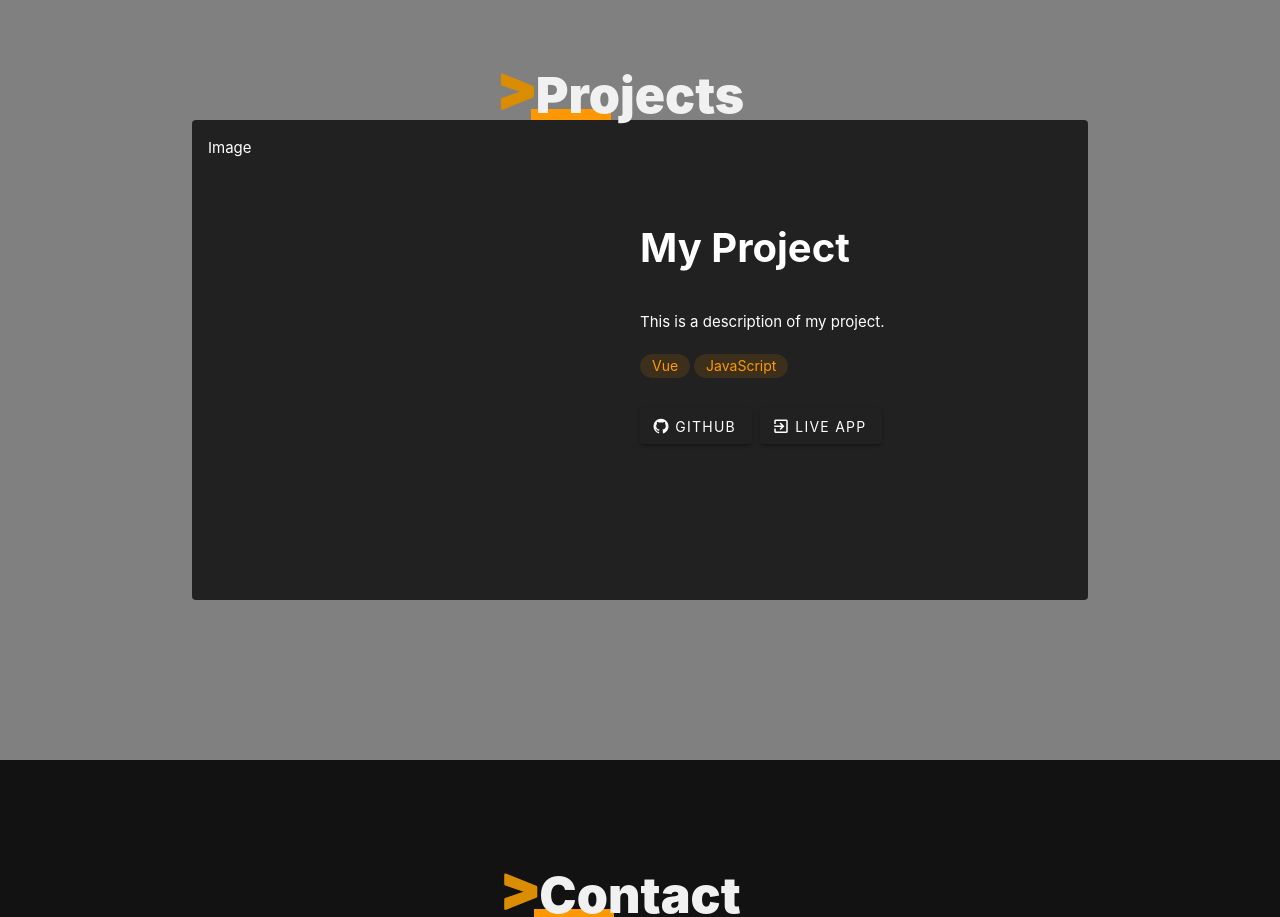
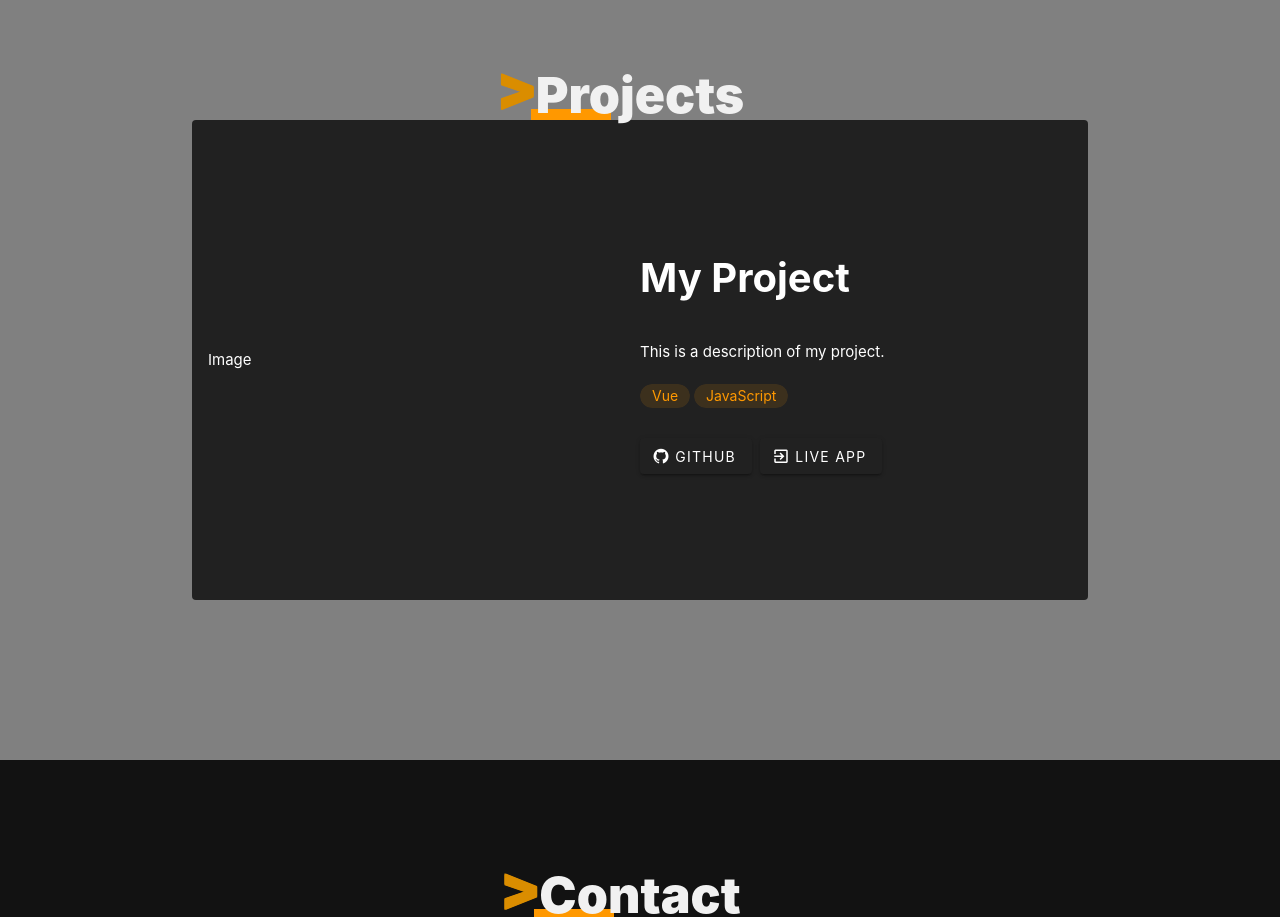
Before and after one commit to Red277/MyWebsite, a Vue app in the folder my-website/: page / in a window 1280 px wide. Shown: the part 2440-3357 px from the top of the page. Built offline with nearby package versions, Linux system fonts and the light colour scheme; the HTML template or start-up script is replaced by a standard one.

Commit message:
adding ability to change order of project render order

```diff
--- a/my-website/src/components/ProjectItem.vue
+++ b/my-website/src/components/ProjectItem.vue
@@ -1,11 +1,11 @@
-<template>
+<template v-if="order === 'left'">
+
   <v-sheet width="70%" height="60%" rounded>
-    <v-container>
-      <v-row>
+    <v-container class="fill-height" v-if="order === 'left'">
+      <v-row class="align-center fill-height">
+
         <v-col> Image</v-col>
-
-
-        <v-col class="pa-16" style="position:relative; top: 40px;">
+        <v-col class="pa-16" style="align-items: center;">
           <v-row style=" font-size: 40px; font-weight: bolder;"> {{ projectTitle }}</v-row>
           <v-row style="padding-top: 30px;"> {{ description }}</v-row>
           <v-row style="padding-top: 20px;">
@@ -15,21 +15,41 @@
             <v-btn v-if="githubUrlRef" class="mr-2"><v-icon class="pr-2">mdi-github</v-icon>Github</v-btn>
             <v-btn v-if="liveAppUrlRef"><v-icon class="pr-2">mdi-exit-to-app</v-icon>Live App</v-btn>
           </v-row>
+        </v-col>
+      </v-row>
+    </v-container>
 
+    <v-container class="fill-height" v-else-if="order === 'right'">
+      <v-row class="align-center fill-height">
+
+        <v-col class="pa-16" style="align-items: center;">
+          <v-row style=" font-size: 40px; font-weight: bolder;"> {{ projectTitle }}</v-row>
+          <v-row style="padding-top: 30px;"> {{ description }}</v-row>
+          <v-row style="padding-top: 20px;">
+            <v-chip class="mr-1" density="compact" color="orange" v-for="tag in tags">{{ tag }}</v-chip>
+          </v-row>
+          <v-row style="padding-top: 30px;">
+            <v-btn v-if="githubUrlRef" class="mr-2"><v-icon class="pr-2">mdi-github</v-icon>Github</v-btn>
+            <v-btn v-if="liveAppUrlRef"><v-icon class="pr-2">mdi-exit-to-app</v-icon>Live App</v-btn>
+          </v-row>
         </v-col>
 
+        <v-col> Image</v-col>
 
       </v-row>
     </v-container>
   </v-sheet>
+
 </template>
 
 <script setup lang="ts">
+
 const props = defineProps({
   githubUrlRef: String,
   liveAppUrlRef: String,
   description: String,
   tags: Array,
-  projectTitle: String
+  projectTitle: String,
+  order: String
 });
 </script>
--- a/my-website/src/views/ProjectsView.vue
+++ b/my-website/src/views/ProjectsView.vue
@@ -11,7 +11,7 @@ import TitleGraphic from '@/components/TitleGraphic.vue';
 
 
     <ProjectItem project-title="My Project" description="This is a description of my project."
-      :tags="['Vue', 'JavaScript']" github-url-ref="abc.com" live-app-url-ref="abc.com" />
+      :tags="['Vue', 'JavaScript']" github-url-ref="abc.com" live-app-url-ref="abc.com" order="left" />
 
 
   </div>
```
